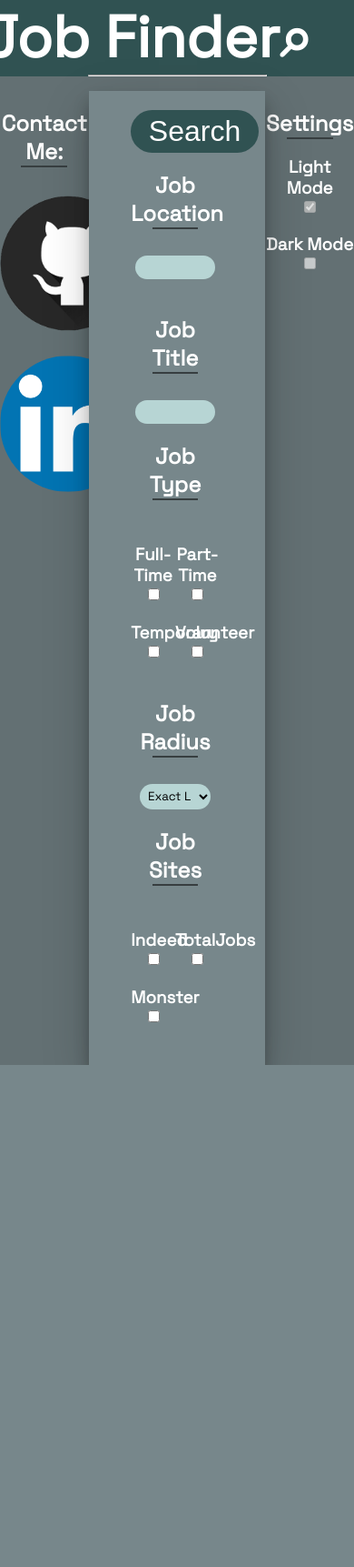
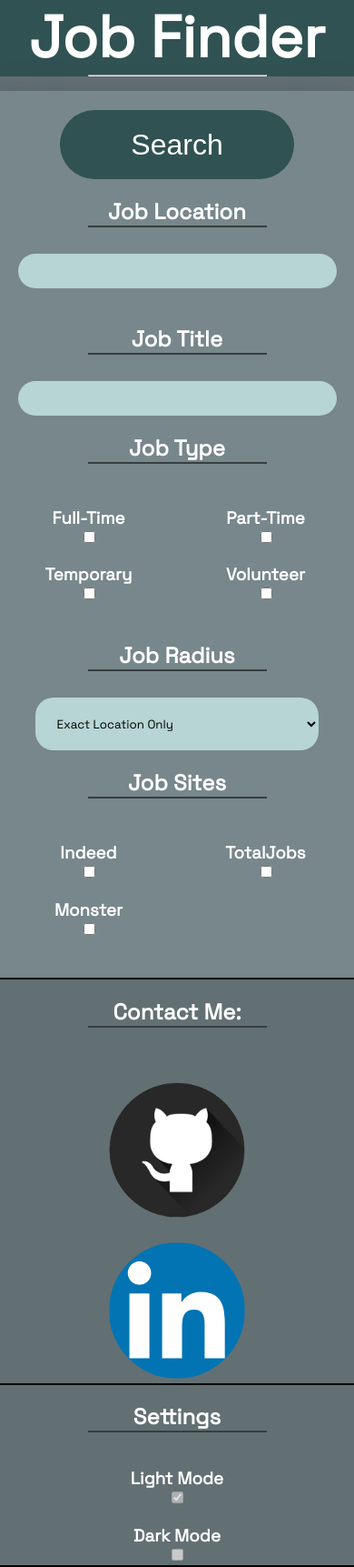
Before and after one commit to FrostGreg/job-finder, a Django app: page / in a window 390 px wide. Shown: the whole page at 91% size. Before the commit the page ends 1171 px from the top, so only its background shows below. Run offline with Django 3.2, Linux system fonts and the light colour scheme.

Commit message:
Add css styling
- magnifying glass better animation
- more mobile friendly

```diff
--- a/jobfinder/main/static/css/style.css
+++ b/jobfinder/main/static/css/style.css
@@ -80,6 +80,7 @@
   background-color: rgb(48,82,82);
   margin: 0;
 }
+
 
 .container {
   width: 25%;
@@ -207,14 +208,48 @@
 
 #title:hover span {
   left: -50px;
+  transition-duration:0.9s;
 }
 
 #title span:after {
-  content:' ⌕';
+  content:'⌕';
+  color: rgb(183,213,212);
   opacity:0;
+  top:0;
+  right:-85px;
+  display:inline-block;
   position:absolute;
+  transform: rotateY(180deg);
+  transition-duration:0.9s;
 }
 
 #title:hover span:after {
   opacity:1;
+  right:-60px;
+  display:inline-block;
+  transform: rotateY(360deg);
+  transition-duration:0.9s;
 }
+
+
+@media only screen and (max-width: 600px) {
+    .container {
+        width: 100%;
+        display:block;
+        padding:0;
+        border-bottom: 2px solid black;
+    }
+
+    #center-column {
+        width: 100%;
+        padding: 0;
+    }
+
+    #title:hover span{
+        left:0px;
+    }
+
+    #title span:after{
+        content:none;
+    }
+}
--- a/jobfinder/main/templates/main/base.html
+++ b/jobfinder/main/templates/main/base.html
@@ -15,15 +15,17 @@
     <h1 class="heading" id="title"><span>{% block heading %}Job Finder{% endblock %}</span></h1>
     <hr/>
 </div>
+<div id="center-column" class="container container-sm">
+    {% block center-content %}
+    {% endblock %}
+</div>
+
 <div id="left-column" class="container container-sm" style="float: left;">
     <h2></h2>
     {% block left-content %}
     {% endblock %}
 </div>
-<div id="center-column" class="container container-sm">
-    {% block center-content %}
-    {% endblock %}
-</div>
+
 <div id="right-column" class="container container-sm" style="float: right;">
     <h2></h2>
     {% block right-content %}
```
